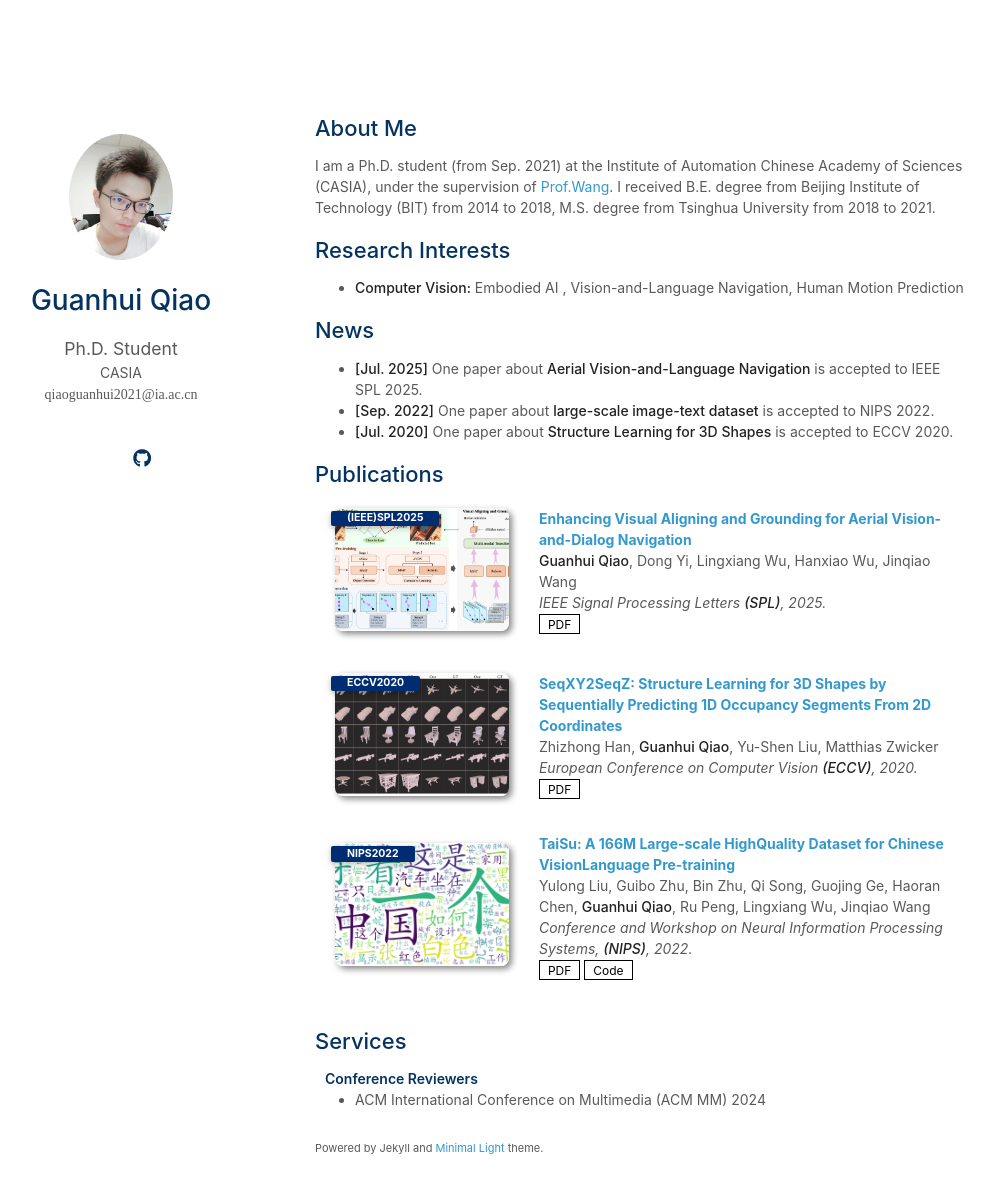
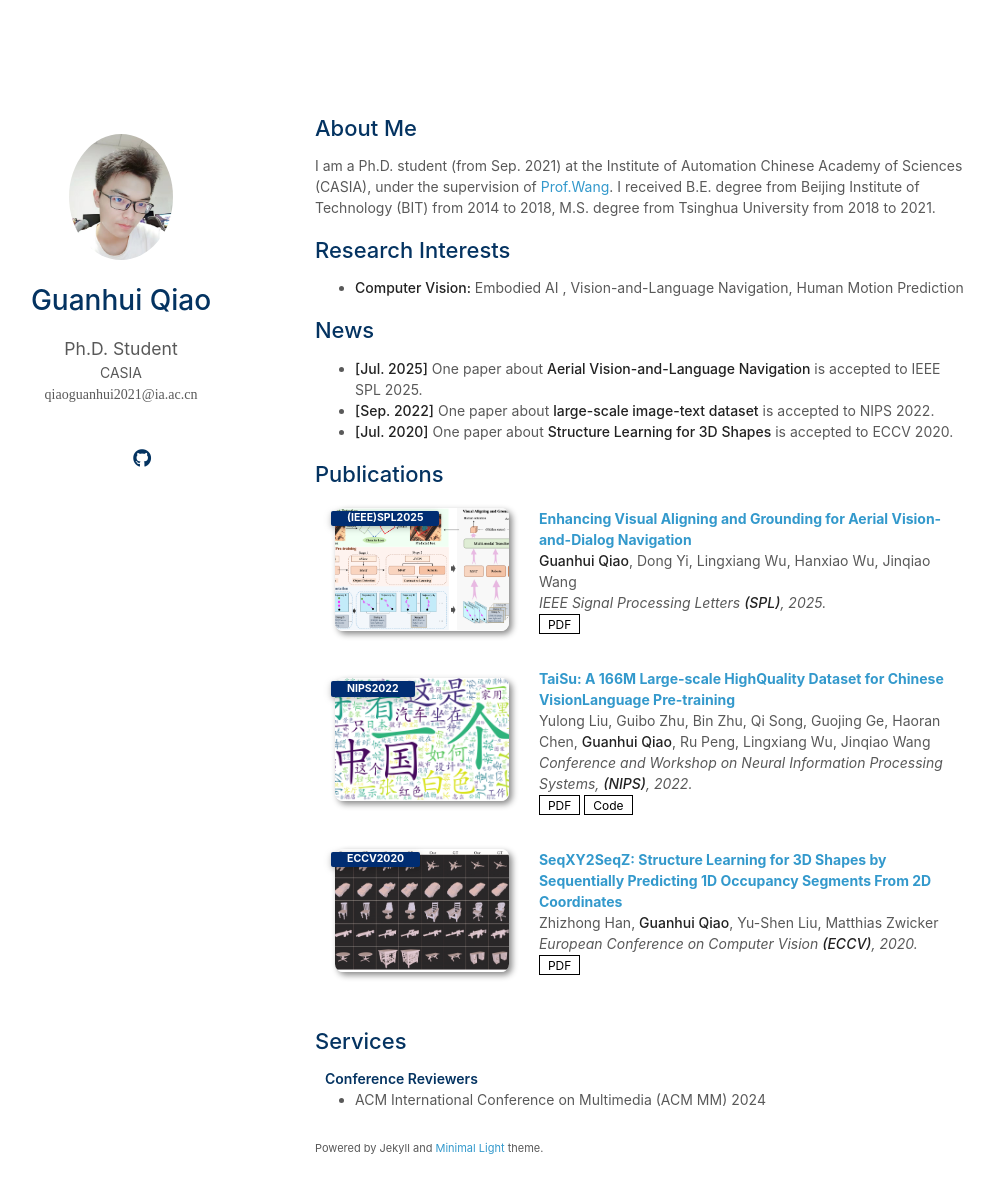
Before and after one commit to qiaogh97/qiaogh97.github.io, a Jekyll site: the page built from index.md, in a window 1280 px wide and 1227 px high. Shown: the top 1193 px of the window, without its empty margins (155-1149 px from the left). Built offline with Jekyll 4.4.1, drawn with Linux system fonts in a browser that asks for light colours; nearby versions of some CDN libraries; a style sheet for code colours, icons or effects is not loaded; our own code applies the rules of GitHub Pages for plain Markdown files; part of the change alters nothing that is shown.

Commit message:
adjust publication location

```diff
--- a/_data/publications.yml
+++ b/_data/publications.yml
@@ -7,13 +7,6 @@ main:
     pdf: https://ieeexplore.ieee.org/document/11067948
     image: ./assets/img/vag.png
 
-  - title: "SeqXY2SeqZ: Structure Learning for 3D Shapes by Sequentially Predicting 1D Occupancy Segments From 2D Coordinates"
-    authors: Zhizhong Han, <strong>Guanhui Qiao</strong>, Yu-Shen Liu, Matthias Zwicker
-    conference_short: ECCV2020
-    conference: European Conference on Computer Vision <strong>(ECCV)</strong>, 2020.
-    pdf: https://arxiv.org/pdf/2003.05559.pdf
-    image: ./assets/img/seqxy2seqz.jpg
-
   - title: "TaiSu: A 166M Large-scale HighQuality Dataset for Chinese VisionLanguage Pre-training"
     authors: Yulong Liu, Guibo Zhu, Bin Zhu, Qi Song, Guojing Ge, Haoran Chen, <strong>Guanhui Qiao</strong>, Ru Peng, Lingxiang Wu, Jinqiao Wang
     conference_short: NIPS2022
@@ -21,3 +14,10 @@ main:
     pdf: https://openreview.net/pdf?id=iAxH-ikIP0I
     code: https://github.com/ksOAn6g5/TaiSu
     image: ./assets/img/taisu.png
+
+  - title: "SeqXY2SeqZ: Structure Learning for 3D Shapes by Sequentially Predicting 1D Occupancy Segments From 2D Coordinates"
+    authors: Zhizhong Han, <strong>Guanhui Qiao</strong>, Yu-Shen Liu, Matthias Zwicker
+    conference_short: ECCV2020
+    conference: European Conference on Computer Vision <strong>(ECCV)</strong>, 2020.
+    pdf: https://arxiv.org/pdf/2003.05559.pdf
+    image: ./assets/img/seqxy2seqz.jpg
```
